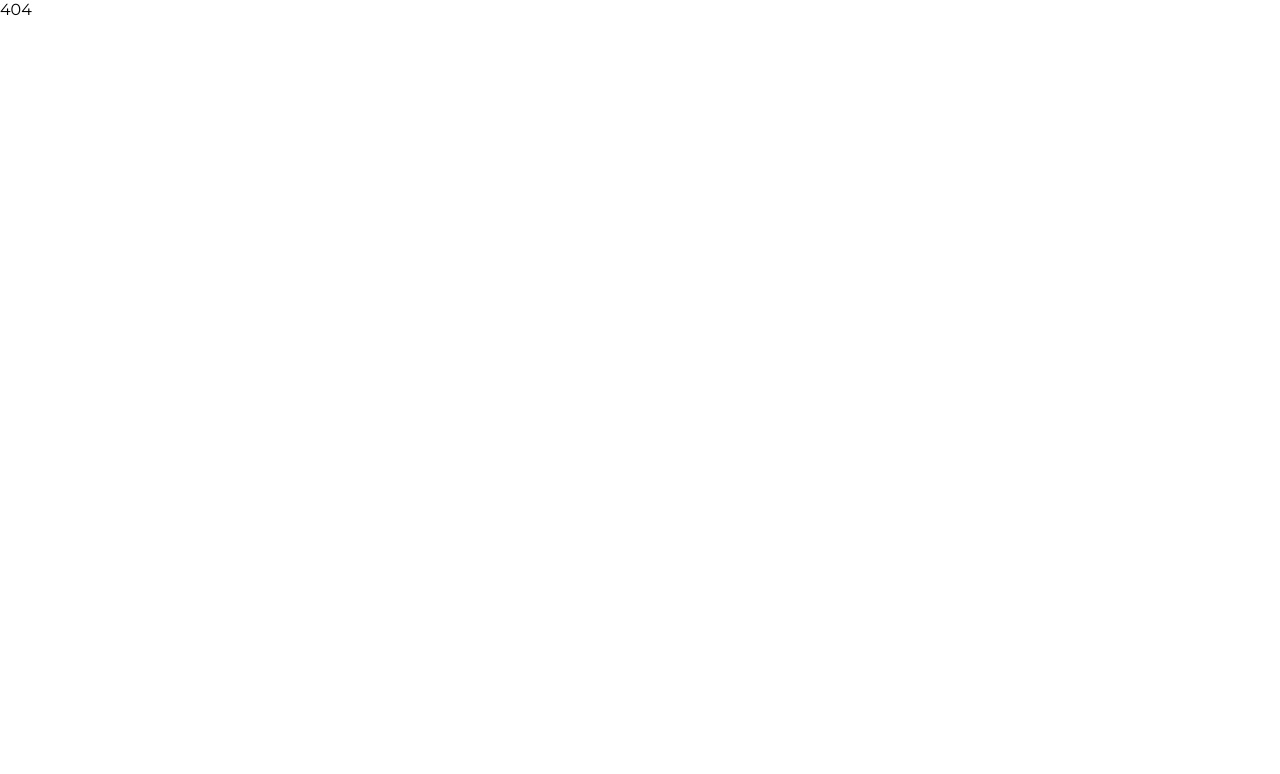
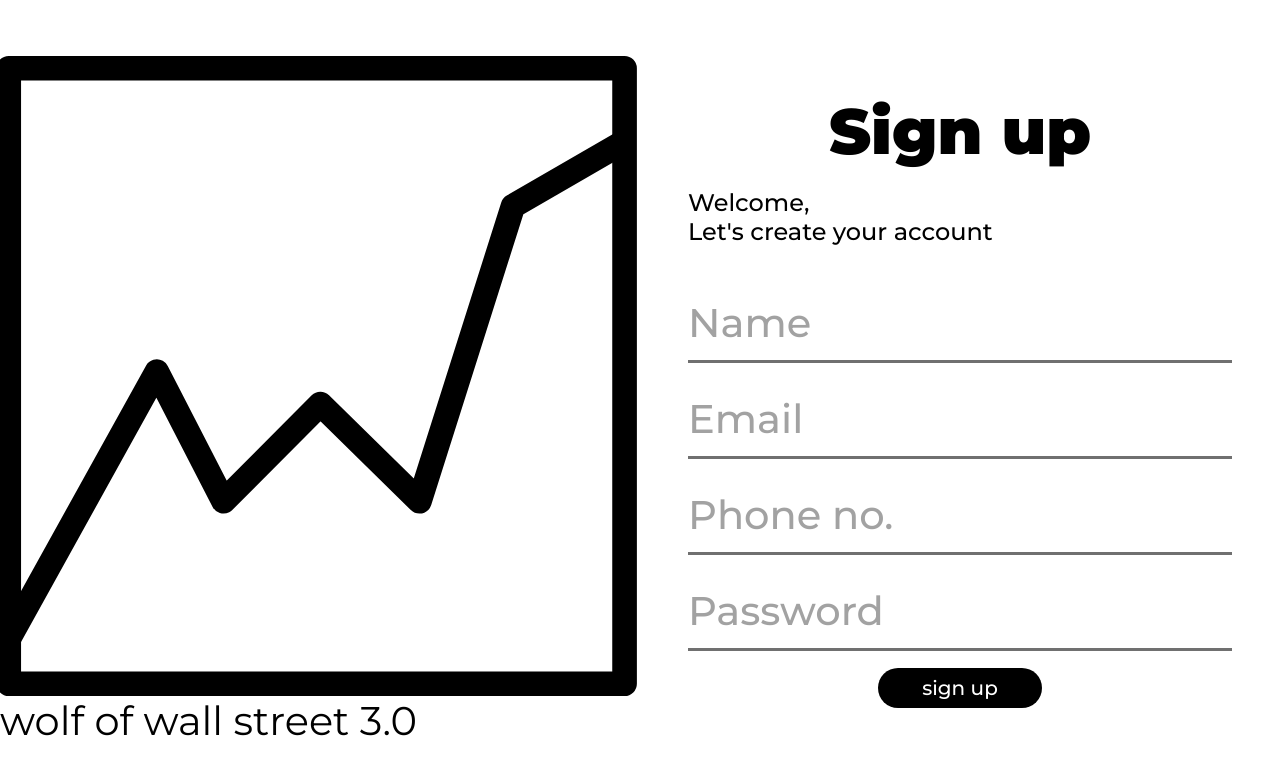
Before and after one commit to shreejilucifer/wow, a Next.js app: page /signup in a window 1280 px wide. Before the commit this address had no page. Shown: the top 774 px of the page. Built offline with nearby package versions, Linux system fonts and the light colour scheme.

Commit message:
changed to node:alpine & signup page

```diff
--- /dev/null
+++ b/pages/signup.tsx
@@ -0,0 +1,92 @@
+import React from 'react';
+import Head from '../src/components/common/head';
+import { useRouter } from 'next/router';
+import styles from '../src/styles/light/login.module.css';
+import { useLoginMutation } from '../src/generated/graphql';
+import { Form, Formik } from 'formik';
+import { toErrorMap } from '../src/utils/toErrorMap';
+import { InputField } from '../src/components/common/inputfield';
+import { withApollo } from '../src/utils/withApollo';
+
+interface signupProps {}
+
+const Signup: React.FC<signupProps> = ({}) => {
+  const router = useRouter();
+  const [login, { error }] = useLoginMutation();
+
+  return (
+    <div>
+      <Head title='Sign up' />
+      <div className={styles.container}>
+        <div className={styles.leftContainer}>
+          <img src='/icons/logo.svg' className={styles.logo} alt='logo' />
+          <div className={styles.sitetitle}>wolf of wall street 3.0</div>
+        </div>
+
+        <Formik
+          initialValues={{ mobile: '', password: '' }}
+          onSubmit={async (values, { setErrors }) => {
+            const response = await login({
+              variables: values,
+            });
+
+            if (response.data?.login.errors) {
+              setErrors(toErrorMap(response.data.login.errors));
+            } else if (response.data?.login.user) {
+              if (typeof router.query.next === 'string') {
+                router.push(router.query.next);
+              } else {
+                router.push('/dashboard');
+              }
+            }
+          }}
+        >
+          {({ isSubmitting }) => (
+            <Form className={styles.rightContainer}>
+              <div className={styles.title}>Sign up</div>
+              <div className={styles.greetings}>
+                Welcome, <br /> Let's create your account
+              </div>
+              <InputField
+                disabled={isSubmitting}
+                type='text'
+                placeholder='Name'
+                name='name'
+              />
+              <InputField
+                disabled={isSubmitting}
+                type='text'
+                placeholder='Email'
+                name='email'
+              />
+              <InputField
+                disabled={isSubmitting}
+                type='text'
+                placeholder='Phone no.'
+                name='mobile'
+              />
+              <InputField
+                disabled={isSubmitting}
+                type='password'
+                placeholder='Password'
+                name='password'
+              />
+              <button
+                disabled={isSubmitting}
+                className={styles.loginButton}
+                type='submit'
+              >
+                {isSubmitting ? 'loading...' : 'sign up'}
+              </button>
+              {error && (
+                <div className={styles.error}>Please Try Again Later !</div>
+              )}
+            </Form>
+          )}
+        </Formik>
+      </div>
+    </div>
+  );
+};
+
+export default withApollo({ ssr: false })(Signup);
```
Also changed, not shown: 1 other file (tests, documents, lock files or other folders).
